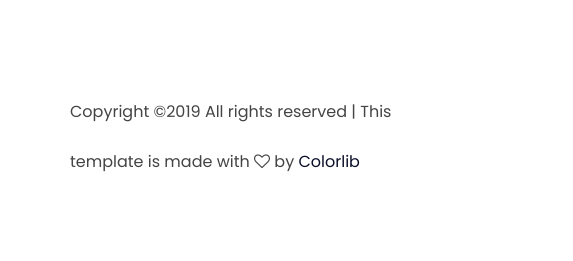
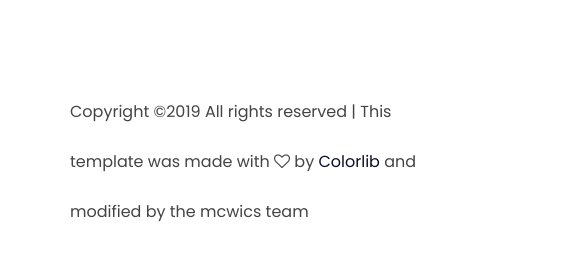
Before and after one commit to team-mcwics/hack_mcwics.github.io, a plain HTML site: page index.html in a window 1280 px wide. Shown: the part 6170-6431 px from the top of the page, 0-573 px from the left. Drawn offline with Linux system fonts and the light colour scheme; some packages are replaced by stand-ins of ours.

Commit message:
Update index.html

```diff
--- a/index.html
+++ b/index.html
@@ -638,8 +638,8 @@
 				<!-- copyright -->
 				<div class="col-md-4 col-md-pull-8">
 					<span class="copyright"><!-- Link back to Colorlib can't be removed. Template is licensed under CC BY 3.0. -->
-Copyright &copy;<script>document.write(new Date().getFullYear());</script> All rights reserved | This template is made with <i class="fa fa-heart-o" aria-hidden="true"></i> by <a href="https://colorlib.com" target="_blank">Colorlib</a>
-<!-- Link back to Colorlib can't be removed. Template is licensed under CC BY 3.0. --></span>
+Copyright &copy;<script>document.write(new Date().getFullYear());</script> All rights reserved | This template was made with <i class="fa fa-heart-o" aria-hidden="true"></i> by <a href="https://colorlib.com" target="_blank">Colorlib</a>
+and modified by the mcwics team<!-- Link back to Colorlib can't be removed. Template is licensed under CC BY 3.0. --></span>
 				</div>
 				<!-- /copyright -->
 
@@ -656,8 +656,6 @@
 	<script src="js/jquery.waypoints.min.js"></script>
 	<script src="js/owl.carousel.min.js"></script>
 	<script src="js/jquery.stellar.min.js"></script>
-	<script src="https://maps.googleapis.com/maps/api/js?v=3.exp&sensor=false"></script>
-	<script src="js/google-map.js"></script>
 	<script src="js/jquery.countTo.js"></script>
 	<script src="js/main.js"></script>
 
```
